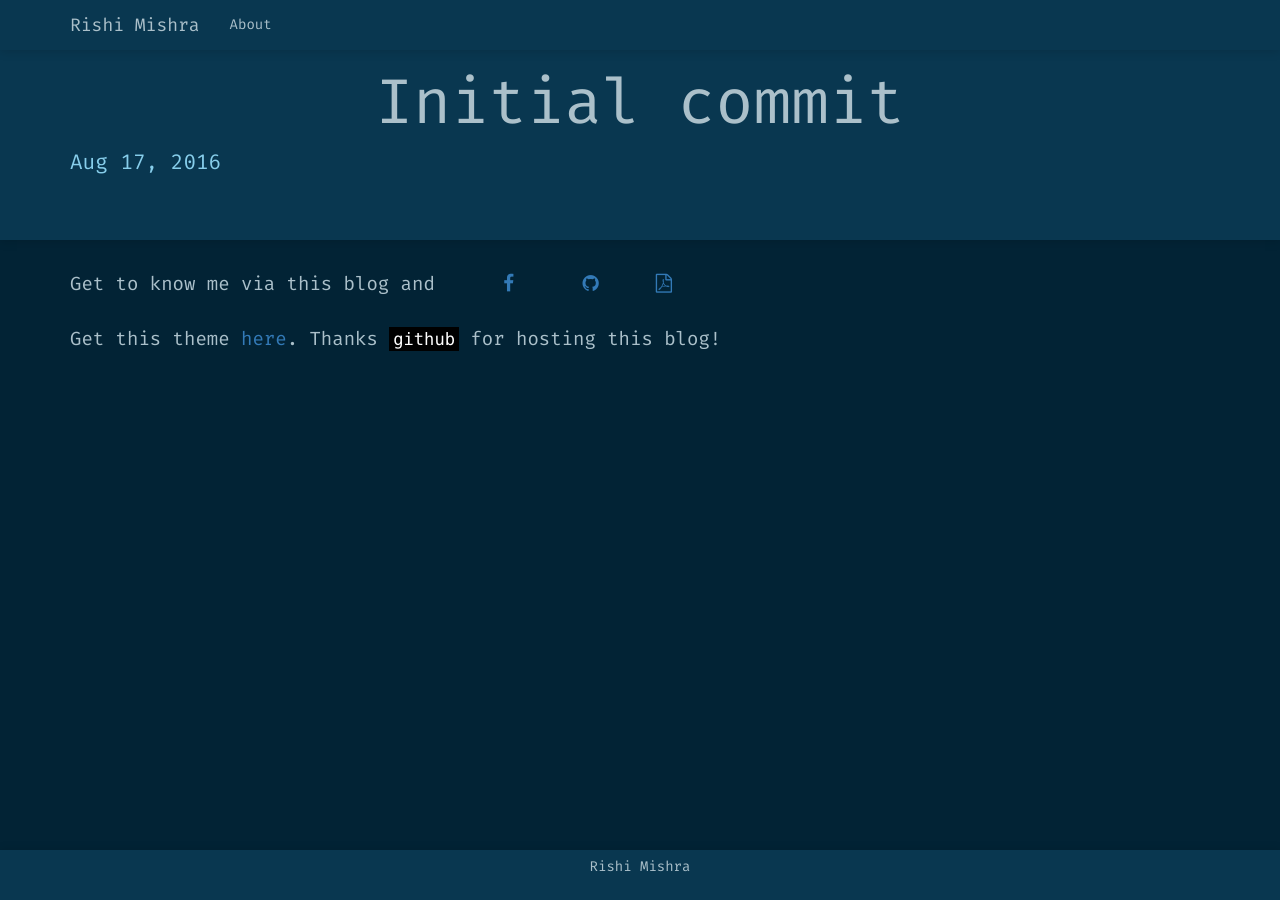
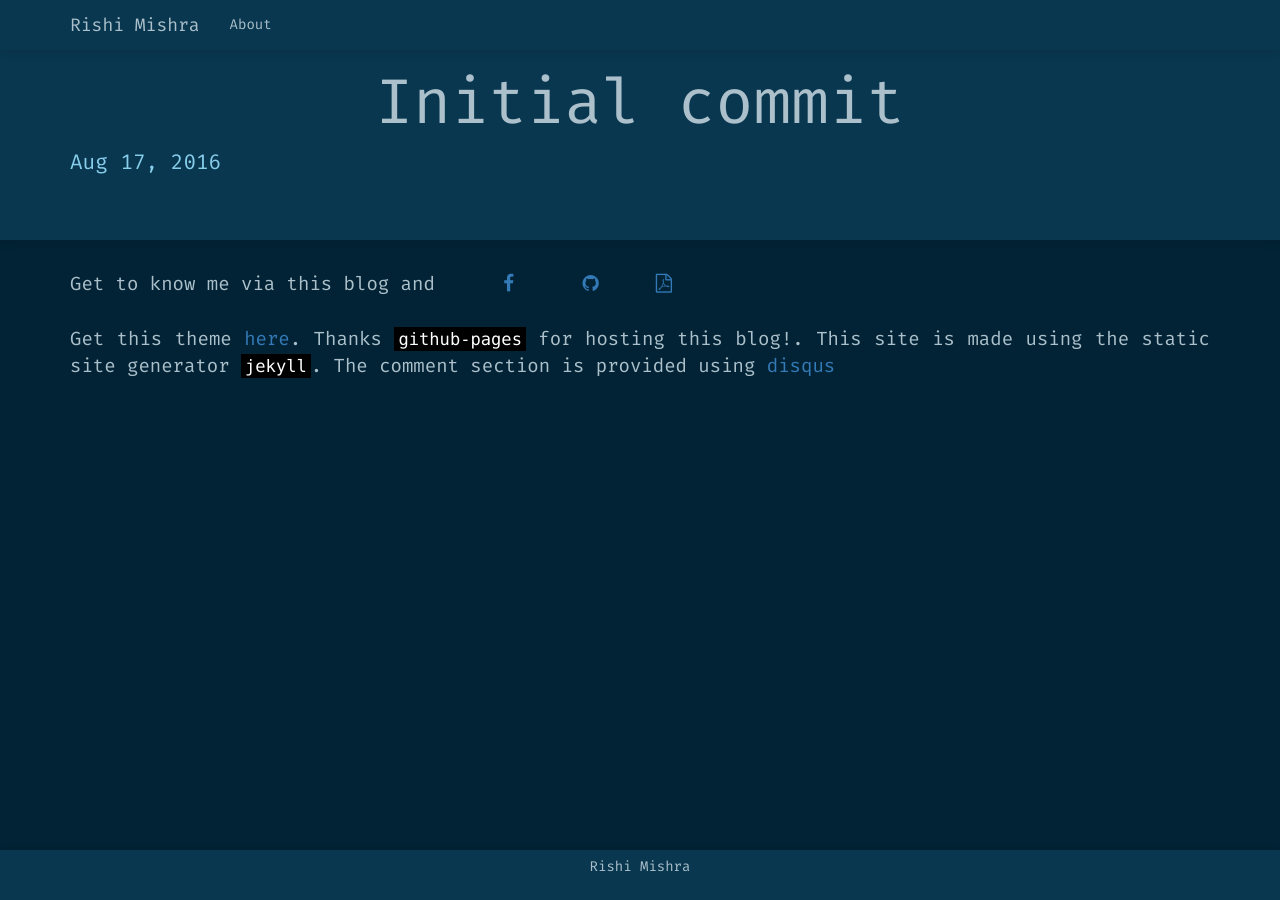
Before and after one commit to rishimi/rishimi.github.io, a Jekyll site: the page built from _posts/2016-05-12-initial-commit.markdown, in a window 1280 px wide. Built offline with Jekyll 4.4.1, drawn with Linux system fonts in a browser that asks for light colours; nearby versions of some CDN libraries; some web fonts are replaced; comment, search, counter and statistics services are not loaded.

Commit message:
added content to initial_commit blog post

```diff
--- a/_posts/2016-05-12-initial-commit.markdown
+++ b/_posts/2016-05-12-initial-commit.markdown
@@ -7,9 +7,10 @@ categories: jekyll
 ---
 Get to know me via this blog and &nbsp; &nbsp; &nbsp;<a href="http://facebook.com/rishi25m"><i class="fa fa-facebook"></i></a> &nbsp; &nbsp; &nbsp;<a href="http://github.com/rishimi"><i class="fa fa-github"></i></a>&nbsp; &nbsp; &nbsp;<a href="/RishiMishra.PDF"><i class="fa fa-file-pdf-o" aria-hidden="true"></i></a>
 <br />
-<br /> Get this theme [here][theme-github]. Thanks `github` for hosting this blog!
+<br /> Get this theme [here][theme-github]. Thanks `github-pages` for hosting this blog!. This site is made using the static site generator	`jekyll`. The comment section is provided using [disqus][disqus-url]
 
 [theme-github]: https://github.com/hemangsk/DevJournal
+[disqus-url]: https://disqus.com/
 {% if page.comments %}
 <div id="disqus_thread"></div>
 <script>
```
